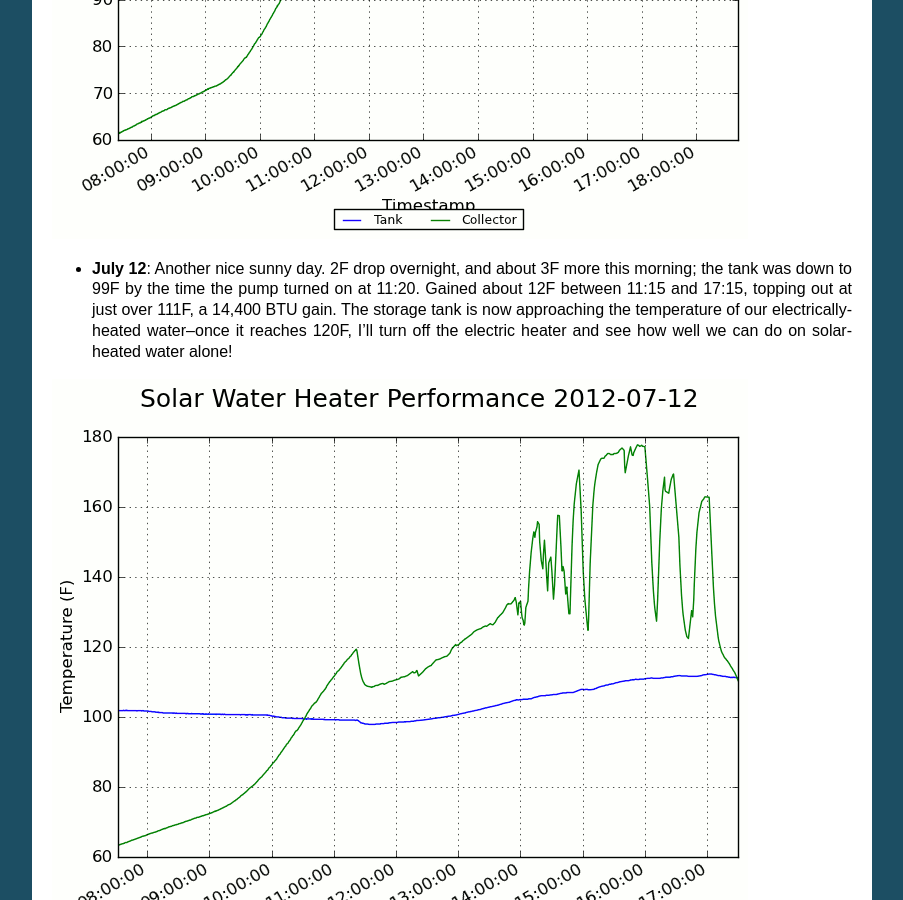
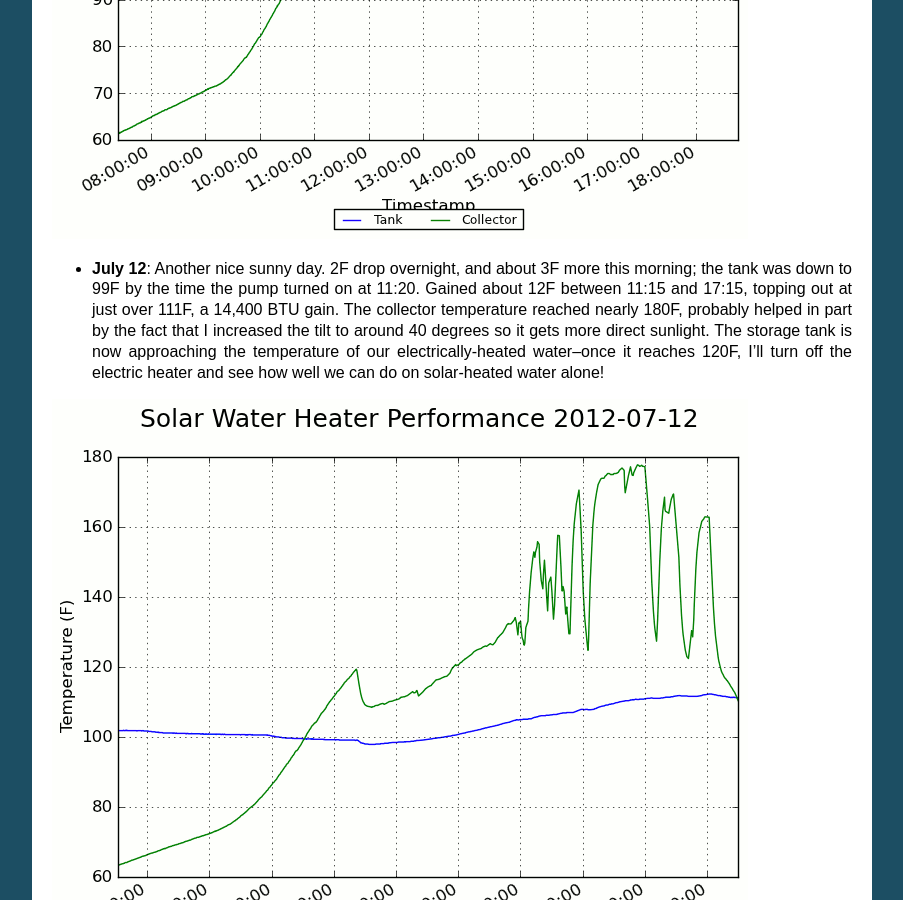
Before and after one commit to wapcaplet/hot-water-by-sunshine, a Sphinx documentation site: the page built from docs/results.rst, in a window 1280 px wide and 900 px high, scrolled down 1533 px. Shown: the whole window, without its empty margins (198-1101 px from the left). Built offline with Sphinx 7.4.7, drawn with Linux system fonts in a browser that asks for light colours.

Commit message:
Note on temp and tilt of collector for July 12

```diff
--- a/docs/results.rst
+++ b/docs/results.rst
@@ -51,9 +51,12 @@ could see it was definitely working.
 - **July 12**: Another nice sunny day. 2F drop overnight, and about 3F more this
   morning; the tank was down to 99F by the time the pump turned on at 11:20.
   Gained about 12F between 11:15 and 17:15, topping out at just over 111F, a
-  14,400 BTU gain. The storage tank is now approaching the temperature of our
-  electrically-heated water--once it reaches 120F, I'll turn off the electric
-  heater and see how well we can do on solar-heated water alone!
+  14,400 BTU gain. The collector temperature reached nearly 180F, probably
+  helped in part by the fact that I increased the tilt to around 40 degrees so
+  it gets more direct sunlight. The storage tank is now approaching the
+  temperature of our electrically-heated water--once it reaches 120F, I'll turn
+  off the electric heater and see how well we can do on solar-heated water
+  alone!
 
 .. image:: images/2012-07-12.png
 
```
